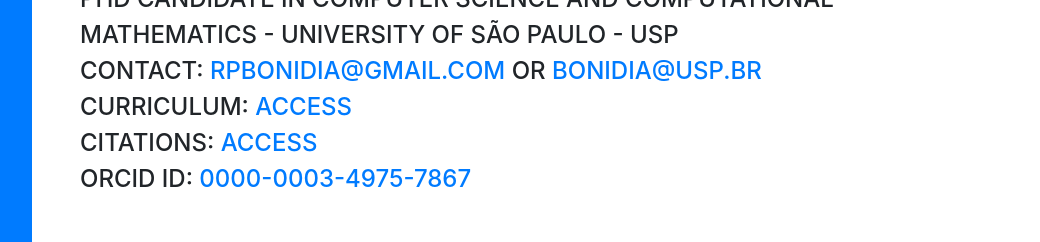
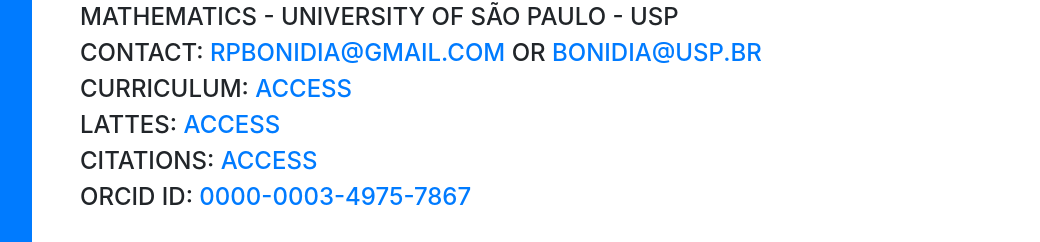
Before and after one commit to Bonidia/website, a website with bundled scripts: page index.html in a window 1280 px wide. Shown: the part 135-377 px from the top of the page, 240-1280 px from the left. Built offline with nearby package versions, Linux system fonts and the light colour scheme; a web font is replaced by a local one.

Commit message:
Update index.html

```diff
--- a/index.html
+++ b/index.html
@@ -82,7 +82,9 @@
           <br/>
           Contact: <a href="rpbonidia@gmail.com">rpbonidia@gmail.com </a> or <a href="bonidia@usp.br">bonidia@usp.br </a>
           <br/>
-          Curriculum: <a href="http://lattes.cnpq.br/1572375422051077">Access</a>
+          Curriculum: <a href="CompleteCV.pdf">Access</a>
+          <br/>
+          Lattes: <a href="http://lattes.cnpq.br/1572375422051077">Access</a>
           <br/>
           Citations: <a href="https://scholar.google.com.br/citations?user=kTbx_wMAAAAJ&hl=pt-BR">Access</a>
           <br/>
```
